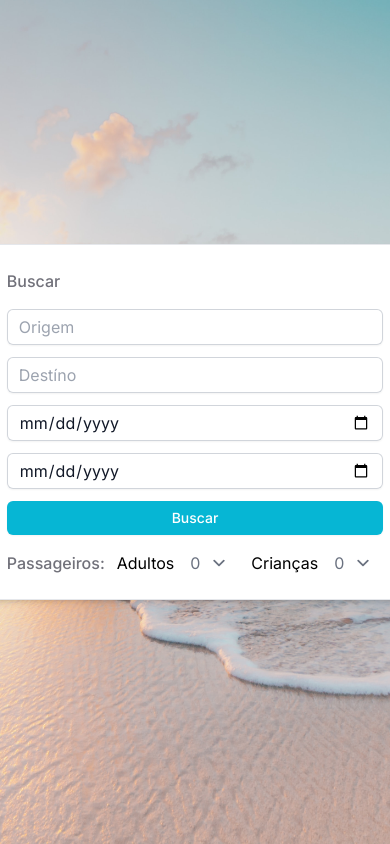
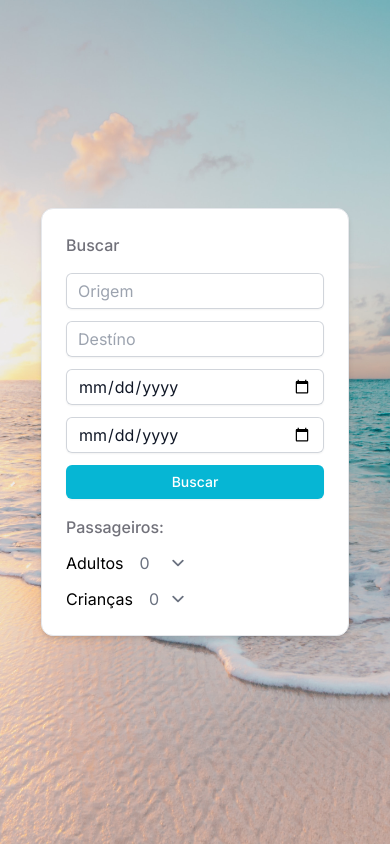
Before and after one commit to hellzz13/travel-app, a Next.js app: page / in a window 390 px wide. Built offline with nearby package versions, Linux system fonts and the light colour scheme.

Commit message:
fix responsividade home

```diff
--- a/src/app/page.tsx
+++ b/src/app/page.tsx
@@ -15,6 +15,7 @@ export default function Home() {
         objectFit={"cover"}
         className="h-min-screen"
       />
+
       <SelectTravelBox />
     </main>
   );
--- a/src/components/Inputs/InputSelect/index.tsx
+++ b/src/components/Inputs/InputSelect/index.tsx
@@ -13,7 +13,7 @@ export default function InputSelect({ name, title }: ISelectProps) {
           <select
             name={name}
             id={name}
-            className="h-full rounded-md border-0 bg-transparent py-0 pl-2 pr-7 text-gray-500 focus:ring-2 focus:ring-inset focus:ring-indigo-600 sm:text-sm"
+            className="block w-full rounded-md border-0 bg-transparent py-0 pl-2 pr-7 text-gray-500 focus:ring-2 focus:ring-inset focus:ring-indigo-600 sm:text-sm"
           >
             <option>0</option>
             <option>01</option>
--- a/src/components/SelectTravelBox/index.tsx
+++ b/src/components/SelectTravelBox/index.tsx
@@ -9,7 +9,7 @@ export default function SelectTravelBox() {
   const { push } = useRouter();
 
   return (
-    <div className="rounded-xl border text-black p-6 shadow-md relative bg-white">
+    <div className="rounded-xl border text-black p-6 shadow-md bg-white z-20 mx-5">
       <h3 className="font-medium text-base text-zinc-500 mb-4">Buscar</h3>
       <div className="flex flex-col md:flex-row gap-3">
         <Input title="Origem" name="origin" placeholder="Origem" />
@@ -29,9 +29,9 @@ export default function SelectTravelBox() {
 
         <PrimaryButton title="Buscar" onClick={() => push("/checkout")} />
       </div>
-      <div className="flex items-center gap-3 mt-4 justify-center">
+      <div className="flex sm:items-center mt-4 items-start justify-center flex-col sm:flex-row gap-3">
         <p className="font-medium text-base text-zinc-500">Passageiros:</p>
-        <div className="flex gap-3">
+        <div className="flex flex-col sm:flex-row gap-3">
           <InputSelect title="Adultos" name="adult" placeholder="Adultos" />
           <InputSelect title="Crianças" name="kids" placeholder="Crianças" />
         </div>
```
